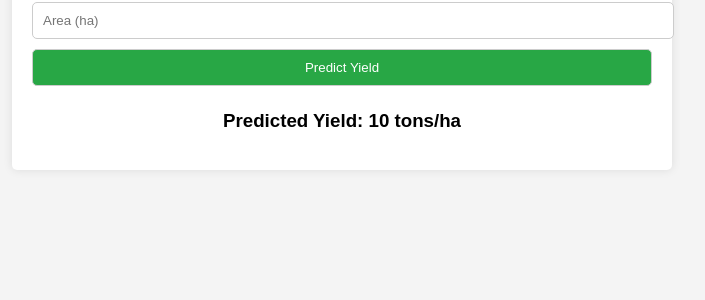
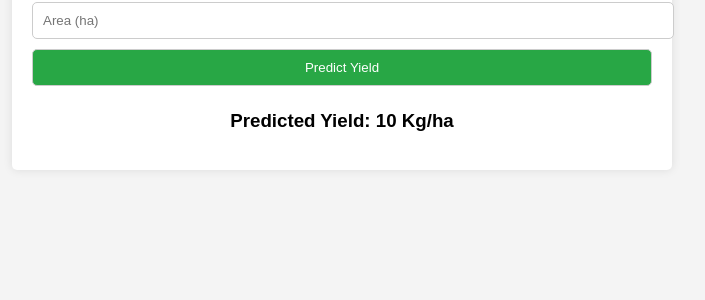
Before and after one commit to yogeshsingh360/crop_yield, a Flask app: template templates/index.html in a window 1280 px wide. Shown: the part 440-740 px from the top of the page, without its empty margins (298-1003 px from the left). Run offline with Flask 3, Linux system fonts and the light colour scheme; the template is opened without the code that fills it: most values are stand-ins (such as "Sample title", 1, 10 or a date in 2020); parts of the project's set-up code (start-up, migrations or seed data) failed here and were passed over.

Commit message:
done in kg

```diff
--- a/templates/index.html
+++ b/templates/index.html
@@ -90,7 +90,7 @@
         </form>
         {% if prediction is not none %}
             <div class="output">
-                <h3>Predicted Yield: {{ prediction|round(2) }} tons/ha</h3>
+                <h3>Predicted Yield: {{ prediction|round(2) }} Kg/ha</h3>
 
             </div>
         {% endif %}
```
